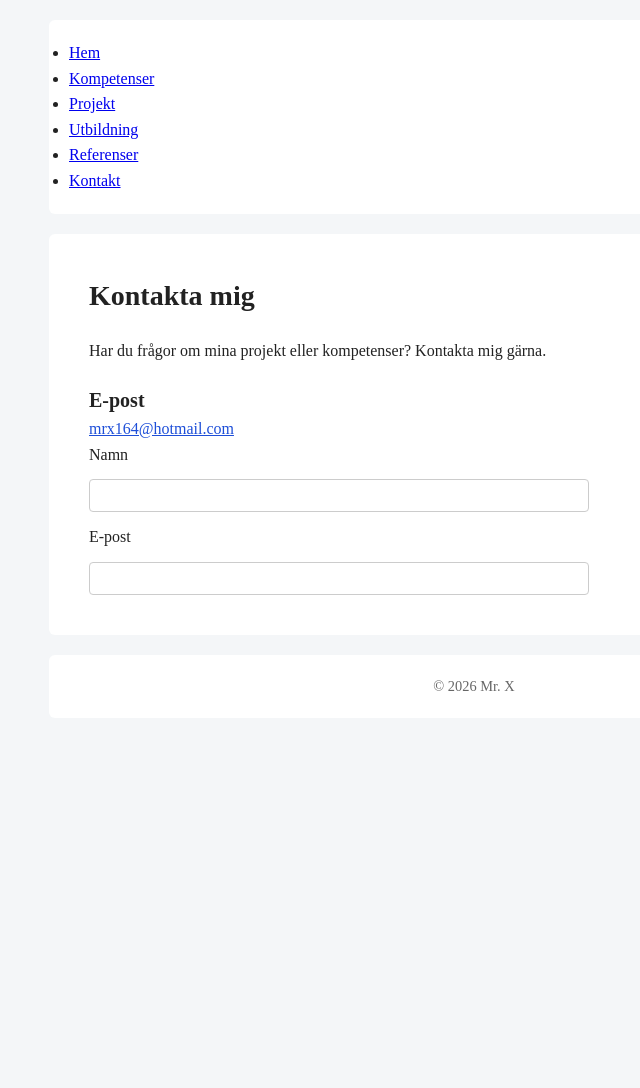
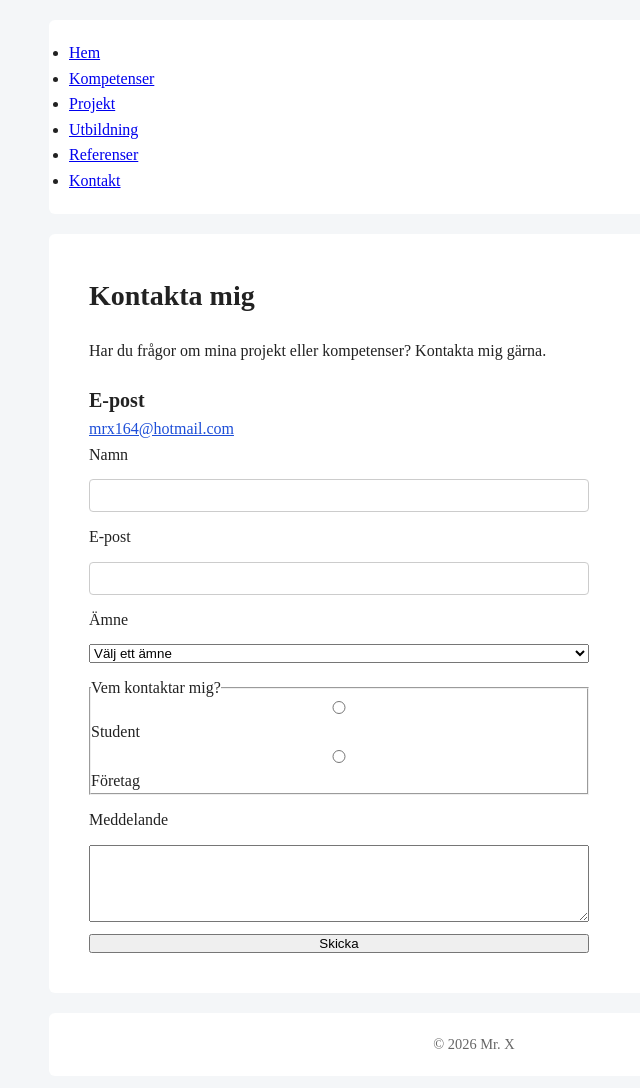
Before and after one commit to barreamin-ctrl/HTML-inl-mningsuppgift, a plain HTML site: page portfolio/kontakt.html in a window 1280 px wide. Shown: the whole page, without its empty margins (166-806 px from the left). Before the commit the page ends 800 px from the top, so only its background shows below. Drawn offline with Linux system fonts and the light colour scheme.

Commit message:
Vi har lagt till ämnesval, radioknappar, meddelanderuta och skicka-knapp i kontaktformuläret.

```diff
--- a/portfolio/kontakt.html
+++ b/portfolio/kontakt.html
@@ -46,6 +46,35 @@
             <label class="contact-form__label" for="email">E-post</label>
             <input class="contact-form__input"
                    type="email" id="email" name="email" required>
+                   <label class="contact-form__label" for="subject">Ämne</label>
+                   <select class="contact-form__select"
+                           id="subject" name="subject" required>
+                       <option value="">Välj ett ämne</option>
+                       <option value="projekt">Projekt</option>
+                       <option value="samarbete">Samarbete</option>
+                       <option value="ovrigt">Övrigt</option>
+                   </select>
+                   <fieldset class="contact-form__group">
+                    <legend class="contact-form__legend">Vem kontaktar mig?</legend>
+
+                    <input class="contact-form__radio"
+                           type="radio" id="student"
+                           name="sender" value="student" required>
+                    <label class="contact-form__label" for="student">Student</label>
+
+                    <input class="contact-form__radio"
+                           type="radio" id="company"
+                           name="sender" value="foretag">
+                    <label class="contact-form__label" for="company">Företag</label>
+                </fieldset>
+                <label class="contact-form__label" for="message">Meddelande</label>
+                <textarea class="contact-form__textarea"
+                     id="message" name="message"
+                     rows="5" required></textarea>
+
+<button class="contact-form__button" type="submit">
+    Skicka
+</button>
             </form>
         </section>
     </main>
```
